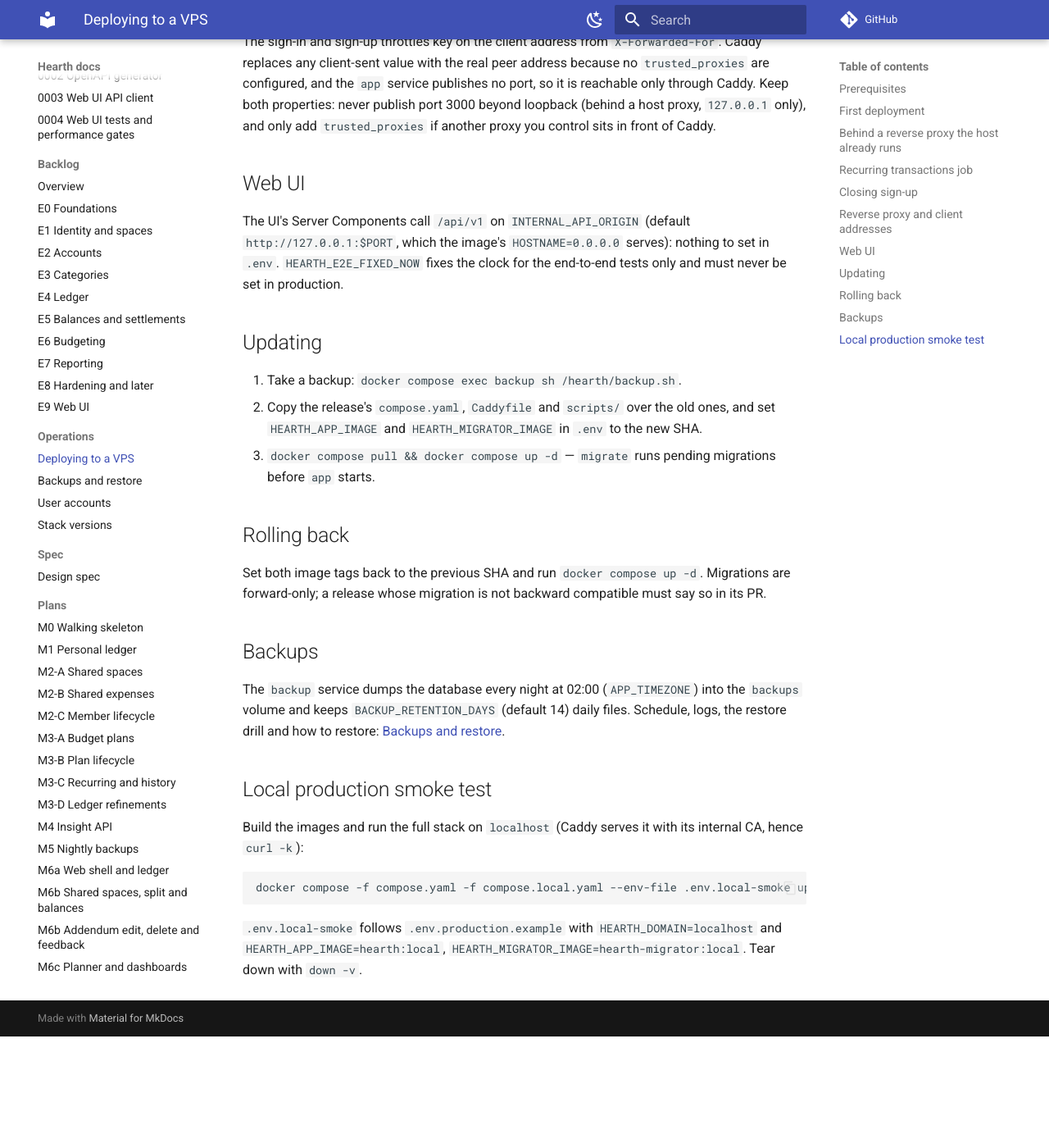
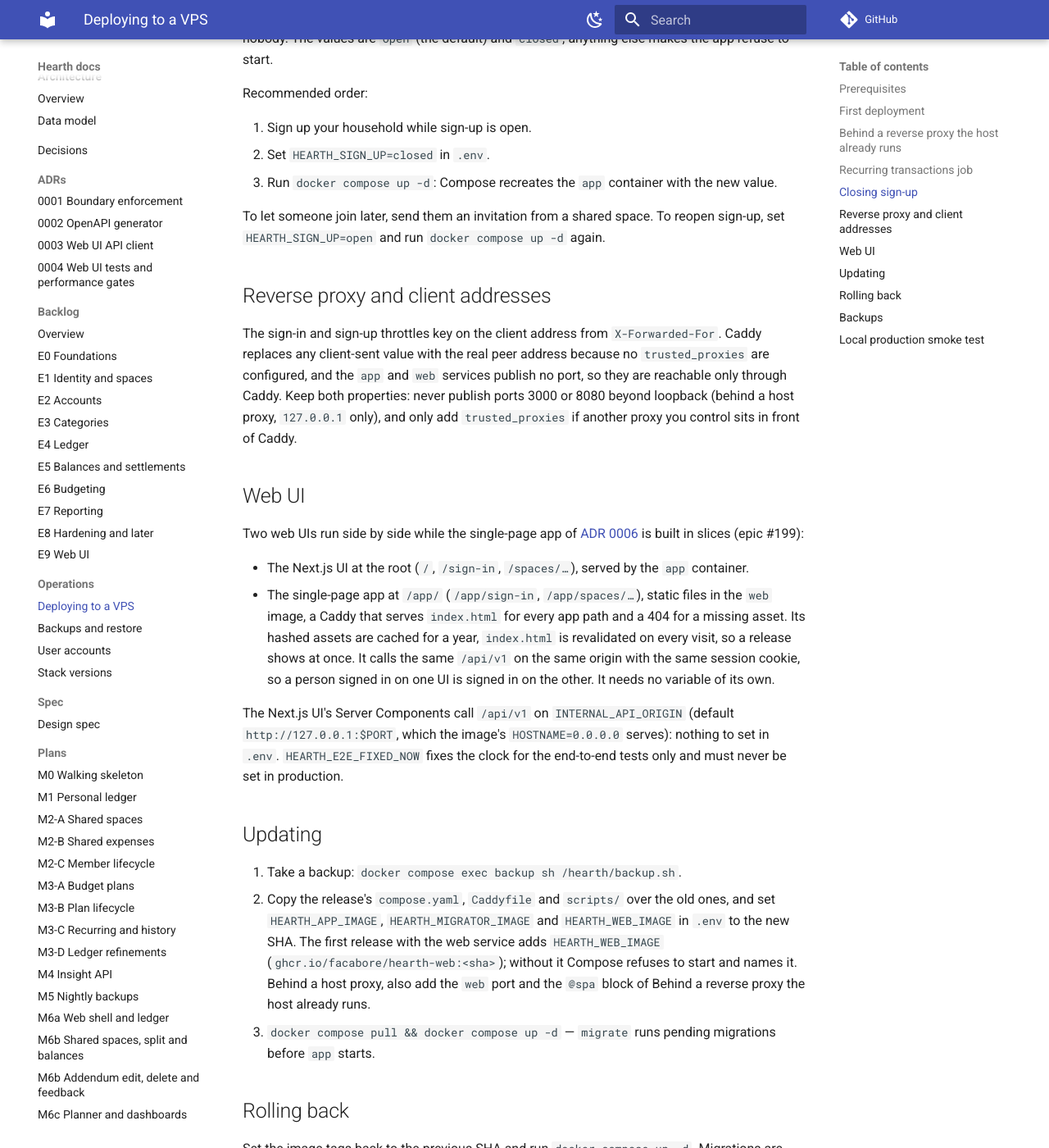
Before and after one commit to Facabore/Hearth, an MkDocs documentation site: the page built from docs/operations/deploy.md, in a window 1280 px wide and 1400 px high, scrolled down 2929 px. Shown: the whole window at 82% size. Built offline with MkDocs 1.6.1 and Material for MkDocs 9.7.7, drawn with Linux system fonts in a browser that asks for light colours; comment, search, counter and statistics services are not loaded; before the commit the page ends 4193 px from its top, so only the background shows below that; some of the changed text lies outside the part shown.

Commit message:
feat(ops): serve the single-page app at /app/ from a web image behind Caddy (Refs #199)
ADR 0006: a web image (FROM caddy, Caddyfile.web) holds the SPA's build and
answers index.html for every app path, the hashed assets with a year's cache and a
404 for a missing file. The edge Caddy, bundled or the host's own, proxies /app and
/app/* to it and everything else to the app, so the Next.js UI keeps the root.

- compose.yaml runs the new web service on the internal network (HEARTH_WEB_IMAGE),
  and Caddy waits for it to be healthy.
- CI builds hearth-web, smoke-tests its fallback, asset and 404 answers, and pushes
  it with the other images on main.
- deploy.md covers the new image tag, the host-proxy route and the update step.

Deploy note: a release from this commit needs HEARTH_WEB_IMAGE in .env and, behind
a host proxy, the web port and the @spa block (docs/operations/deploy.md).

````diff
--- a/compose.local.yaml
+++ b/compose.local.yaml
@@ -4,3 +4,5 @@ services:
     build: { context: ., target: migrator }
   app:
     build: { context: ., target: runner }
+  web:
+    build: { context: ., target: web }
--- a/docs/operations/deploy.md
+++ b/docs/operations/deploy.md
@@ -5,24 +5,25 @@
 - A Linux VPS with Docker Engine and the Compose plugin, version 2.24.0 or later (`compose.yaml` loads the optional `.env.offsite` with `required: false`).
 - A DNS `A`/`AAAA` record for your domain pointing at the VPS.
 - Inbound TCP 80 and 443 (and UDP 443 for HTTP/3) open; nothing else needs to be public. PostgreSQL is never published.
-- Access to the images: either make the GHCR packages `hearth` and `hearth-migrator` public in GitHub, or run `docker login ghcr.io` on the VPS with a token that has `read:packages`.
+- Access to the images: either make the GHCR packages `hearth`, `hearth-migrator` and `hearth-web` public in GitHub, or run `docker login ghcr.io` on the VPS with a token that has `read:packages`.
 
 ## First deployment
 
 1. Copy `compose.yaml`, `Caddyfile` and the `scripts/` directory to a directory on the VPS, e.g. `/opt/hearth`. The backup containers mount their scripts from `scripts/`.
-2. Create `/opt/hearth/.env` from `.env.production.example`; set `HEARTH_DOMAIN`, generate `POSTGRES_PASSWORD` with `openssl rand -hex 32` (it is embedded in a connection URL, so it must not contain `/`, `+` or `=`) and `BETTER_AUTH_SECRET` with `openssl rand -base64 48`, and set both image tags to the commit SHA built by CI on `main`.
+2. Create `/opt/hearth/.env` from `.env.production.example`; set `HEARTH_DOMAIN`, generate `POSTGRES_PASSWORD` with `openssl rand -hex 32` (it is embedded in a connection URL, so it must not contain `/`, `+` or `=`) and `BETTER_AUTH_SECRET` with `openssl rand -base64 48`, and set the three image tags (`HEARTH_APP_IMAGE`, `HEARTH_MIGRATOR_IMAGE` and `HEARTH_WEB_IMAGE`) to the commit SHA built by CI on `main`.
 3. `docker compose pull && docker compose up -d`
 4. Verify:
-   - `docker compose ps` — `migrate` exited 0; `db` and `app` healthy; `caddy` and `backup` running.
+   - `docker compose ps` — `migrate` exited 0; `db`, `app` and `web` healthy; `caddy` and `backup` running.
    - `docker compose exec backup sh /hearth/backup.sh` → a `backup_written` line (see [Backups and restore](backups.md)).
    - `curl -s https://$HEARTH_DOMAIN/api/v1/health` → `{"status":"ok"}` with a valid certificate.
    - `curl -s https://$HEARTH_DOMAIN/api/v1/openapi.json | head -c 40` → `{"openapi":"3.1.0"…`.
+   - `curl -s https://$HEARTH_DOMAIN/app/ | grep -c 'id="root"'` → `1`: the single-page app (see Web UI).
 
 If a required variable is missing, Compose refuses to start and names it; a missing or invalid `BETTER_AUTH_SECRET` makes the `app` container exit with status 1 and the message `Missing or invalid environment variables: BETTER_AUTH_SECRET`.
 
 ## Behind a reverse proxy the host already runs
 
-When the VPS already serves other sites through its own proxy on 80 and 443 (for example a Caddy installed on the host), the bundled `caddy` service cannot bind those ports. Keep it off and let the host proxy reach the app on loopback only:
+When the VPS already serves other sites through its own proxy on 80 and 443 (for example a Caddy installed on the host), the bundled `caddy` service cannot bind those ports. Keep it off and let the host proxy reach the app and the web service on loopback only:
 
 1. Next to `compose.yaml`, create `compose.override.yaml` (Compose merges it on its own):
 
@@ -30,20 +31,30 @@ When the VPS already serves other sites through its own proxy on 80 and 443 (for
    services:
      app:
        ports: ["127.0.0.1:5300:3000"]
+     web:
+       ports: ["127.0.0.1:5301:8080"]
      caddy:
        profiles: [bundled-proxy]
    ```
 
-   Pick any free loopback port. Never publish the app on `0.0.0.0`.
+   Pick any free loopback ports. Never publish the app or the web service on `0.0.0.0`.
 
 2. Add a site to the host proxy. For a host Caddy, append to `/etc/caddy/Caddyfile`, then run `caddy validate --config /etc/caddy/Caddyfile` and `systemctl reload caddy`:
 
    ```
    hearth.example.com {
    	encode zstd gzip
-   	reverse_proxy 127.0.0.1:5300
+   	@spa path /app /app/*
+   	handle @spa {
+   		reverse_proxy 127.0.0.1:5301
+   	}
+   	handle {
+   		reverse_proxy 127.0.0.1:5300
+   	}
    }
    ```
+
+   `/app` and `/app/*` go to the web service (the single-page app, see Web UI); everything else, `/api/*` included, goes to the app. A site added before the web service existed sends `/app/` to the app, which answers with its own not-found page: add the `@spa` block when you update.
 
    Without `trusted_proxies`, the host Caddy also replaces any client-sent `X-Forwarded-For`, so the sign-in throttles keep keying on the real address (see Reverse proxy and client addresses).
 
@@ -74,21 +85,26 @@ To let someone join later, send them an invitation from a shared space. To reope
 
 ## Reverse proxy and client addresses
 
-The sign-in and sign-up throttles key on the client address from `X-Forwarded-For`. Caddy replaces any client-sent value with the real peer address because no `trusted_proxies` are configured, and the `app` service publishes no port, so it is reachable only through Caddy. Keep both properties: never publish port 3000 beyond loopback (behind a host proxy, `127.0.0.1` only), and only add `trusted_proxies` if another proxy you control sits in front of Caddy.
+The sign-in and sign-up throttles key on the client address from `X-Forwarded-For`. Caddy replaces any client-sent value with the real peer address because no `trusted_proxies` are configured, and the `app` and `web` services publish no port, so they are reachable only through Caddy. Keep both properties: never publish ports 3000 or 8080 beyond loopback (behind a host proxy, `127.0.0.1` only), and only add `trusted_proxies` if another proxy you control sits in front of Caddy.
 
 ## Web UI
 
-The UI's Server Components call `/api/v1` on `INTERNAL_API_ORIGIN` (default `http://127.0.0.1:$PORT`, which the image's `HOSTNAME=0.0.0.0` serves): nothing to set in `.env`. `HEARTH_E2E_FIXED_NOW` fixes the clock for the end-to-end tests only and must never be set in production.
+Two web UIs run side by side while the single-page app of [ADR 0006](../adr/0006-client-first-single-page-app.md) is built in slices (epic #199):
+
+- The Next.js UI at the root (`/`, `/sign-in`, `/spaces/…`), served by the `app` container.
+- The single-page app at `/app/` (`/app/sign-in`, `/app/spaces/…`), static files in the `web` image, a Caddy that serves `index.html` for every app path and a 404 for a missing asset. Its hashed assets are cached for a year, `index.html` is revalidated on every visit, so a release shows at once. It calls the same `/api/v1` on the same origin with the same session cookie, so a person signed in on one UI is signed in on the other. It needs no variable of its own.
+
+The Next.js UI's Server Components call `/api/v1` on `INTERNAL_API_ORIGIN` (default `http://127.0.0.1:$PORT`, which the image's `HOSTNAME=0.0.0.0` serves): nothing to set in `.env`. `HEARTH_E2E_FIXED_NOW` fixes the clock for the end-to-end tests only and must never be set in production.
 
 ## Updating
 
 1. Take a backup: `docker compose exec backup sh /hearth/backup.sh`.
-2. Copy the release's `compose.yaml`, `Caddyfile` and `scripts/` over the old ones, and set `HEARTH_APP_IMAGE` and `HEARTH_MIGRATOR_IMAGE` in `.env` to the new SHA.
+2. Copy the release's `compose.yaml`, `Caddyfile` and `scripts/` over the old ones, and set `HEARTH_APP_IMAGE`, `HEARTH_MIGRATOR_IMAGE` and `HEARTH_WEB_IMAGE` in `.env` to the new SHA. The first release with the web service adds `HEARTH_WEB_IMAGE` (`ghcr.io/facabore/hearth-web:<sha>`); without it Compose refuses to start and names it. Behind a host proxy, also add the `web` port and the `@spa` block of Behind a reverse proxy the host already runs.
 3. `docker compose pull && docker compose up -d` — `migrate` runs pending migrations before `app` starts.
 
 ## Rolling back
 
-Set both image tags back to the previous SHA and run `docker compose up -d`. Migrations are forward-only; a release whose migration is not backward compatible must say so in its PR.
+Set the image tags back to the previous SHA and run `docker compose up -d`. Migrations are forward-only; a release whose migration is not backward compatible must say so in its PR.
 
 ## Backups
 
@@ -100,4 +116,4 @@ Build the images and run the full stack on `localhost` (Caddy serves it with its
 
     docker compose -f compose.yaml -f compose.local.yaml --env-file .env.local-smoke up -d --build
 
-`.env.local-smoke` follows `.env.production.example` with `HEARTH_DOMAIN=localhost` and `HEARTH_APP_IMAGE=hearth:local`, `HEARTH_MIGRATOR_IMAGE=hearth-migrator:local`. Tear down with `down -v`.
+`.env.local-smoke` follows `.env.production.example` with `HEARTH_DOMAIN=localhost` and `HEARTH_APP_IMAGE=hearth:local`, `HEARTH_MIGRATOR_IMAGE=hearth-migrator:local`, `HEARTH_WEB_IMAGE=hearth-web:local`. Tear down with `down -v`.
````
Also changed, not shown: compose.yaml (+7 -0 lines), docs/architecture/README.md (+6 -3 lines), 6 other files.
